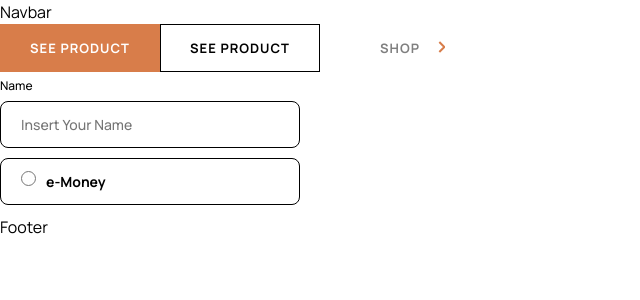
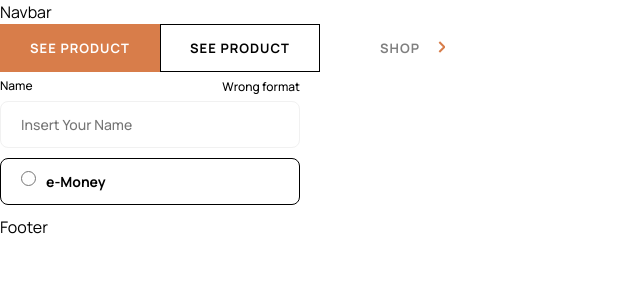
Before and after one commit to FaNi-Coding/audiophile, a Next.js app: page / in a window 1280 px wide. Shown: the top 300 px of the page, without its empty margins (0-640 px from the left). Built offline with nearby package versions, Linux system fonts and the light colour scheme.

Commit message:
sometinh

```diff
--- a/components/UI-Components/Buttons/Button.tsx
+++ b/components/UI-Components/Buttons/Button.tsx
@@ -1,6 +1,6 @@
 import type { NextPage } from "next";
 import { DefaultButton } from "./ButtonStyle";
-import type { ButtonPropsInterface, ButtonProps } from "./ButtonInterface";
+import type { ButtonProps } from "./ButtonInterface";
 
 /**
  *
@@ -8,11 +8,7 @@ import type { ButtonPropsInterface, ButtonProps } from "./ButtonInterface";
  * @param {Boolean} outlined  - Outlined button
  * @param {Boolean} secondary - Text with icon to the right
  */
-const Button: NextPage<ButtonPropsInterface> = ({
-  className,
-  children,
-  ...props
-}) => {
+const Button: NextPage<ButtonProps> = ({ className, children, ...props }) => {
   return (
     <DefaultButton className={className} {...props}>
       {children}
--- a/components/UI-Components/Buttons/ButtonInterface.tsx
+++ b/components/UI-Components/Buttons/ButtonInterface.tsx
@@ -3,10 +3,10 @@ import { ButtonHTMLAttributes } from "react";
 export interface ButtonPropsInterface {
   className?: string;
   children?: React.ReactNode;
-  weight?: "light" | "regular" | "medium" | " 700";
   primary?: boolean;
   outlined?: boolean;
   secondary?: boolean;
 }
+
 export type ButtonProps = ButtonPropsInterface &
   ButtonHTMLAttributes<HTMLButtonElement>;
--- a/components/UI-Components/Inputs/Input.tsx
+++ b/components/UI-Components/Inputs/Input.tsx
@@ -3,30 +3,33 @@ import React from "react";
 import { StyledTextInput, StyledRadioInput } from "./InputStyles";
 //props
 import { Props } from "../../../interfaces/InputInterfaces";
+import { miniSerializeError } from "@reduxjs/toolkit";
 
 export default function Input({ name, type, value }: Props) {
   return (
     <>
-      <form>
+      <form style={{ width: "min(300px, 100%)" }}>
         {type === "email" && (
-          <label htmlFor={name} style={{ fontWeight: "500", fontSize: "12px" }}>
+          <StyledTextInput htmlFor={name}>
             {name}
-            <StyledTextInput
+            <span className="error-message">Wrong format</span>
+            <input
+              className="text-input"
               type={type}
               id={name}
               placeholder={`insert your name`}
             />
-          </label>
+          </StyledTextInput>
         )}
       </form>
-      <div>
+      <form>
         {type === "radio" && (
           <StyledRadioInput htmlFor={value}>
             <input type={type} id={value} value={value} />
             {value}
           </StyledRadioInput>
         )}
-      </div>
+      </form>
     </>
   );
 }
--- a/components/UI-Components/Inputs/InputStyles.ts
+++ b/components/UI-Components/Inputs/InputStyles.ts
@@ -1,11 +1,22 @@
 import styled from "styled-components";
 import { InputProps } from "../../../interfaces/InputInterfaces";
 
-export const StyledTextInput = styled.input<InputProps>`
+export const StyledTextInput = styled.label`
+  font-weight: 500;
+  font-size: 12px;
+  position: relative;
+
+  .error-message {
+    position: absolute;
+    right: 0;
+    top: 1px;
+  }
+
+  .text-input {
     background-color: transparent;
     outline: none;
     min-width: 300px;
-  border: 1px solid ${(props) => props.primary && "#F1F1F1"};
+    border: 1px solid #f1f1f1;
     border-radius: 8px;
     padding: 12px 20px;
     font-size: 14px;
@@ -13,7 +24,6 @@ export const StyledTextInput = styled.input<InputProps>`
     text-transform: capitalize;
     margin-top: 5px;
     cursor: text;
-  position: relative;
 
     &:active,
     :focus {
@@ -22,6 +32,7 @@ export const StyledTextInput = styled.input<InputProps>`
 
     &:invalid {
       border: 2px solid #cd2c2c;
+    }
   }
 `;
 
--- a/pages/_app.tsx
+++ b/pages/_app.tsx
@@ -1,8 +1,17 @@
-import '../styles/globals.css'
-import type { AppProps } from 'next/app'
+import "../styles/globals.css";
+import { ThemeProvider } from "styled-components";
+import type { AppProps } from "next/app";
+import { theme } from "../styles/theme";
 
 function MyApp({ Component, pageProps }: AppProps) {
-  return <Component {...pageProps} />
+  console.log(theme);
+  return (
+    <>
+      <ThemeProvider theme={theme}>
+        <Component {...pageProps} />
+      </ThemeProvider>
+    </>
+  );
 }
 
-export default MyApp
+export default MyApp;
```
Also changed, not shown: components/UI-Components/Buttons/ButtonStyle.tsx (+13 -5 lines). Lines whose indentation alone changed are shown as unchanged.
